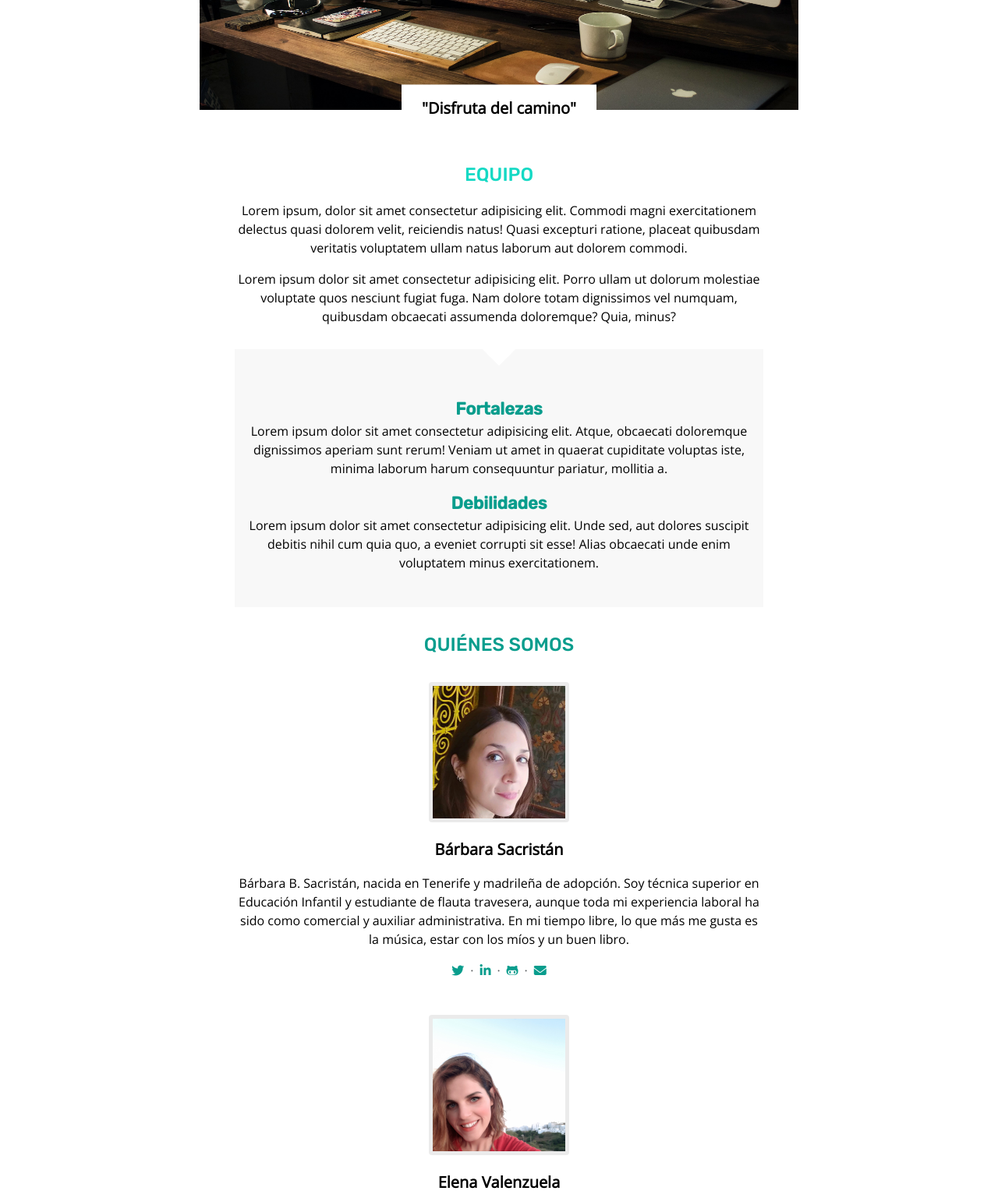
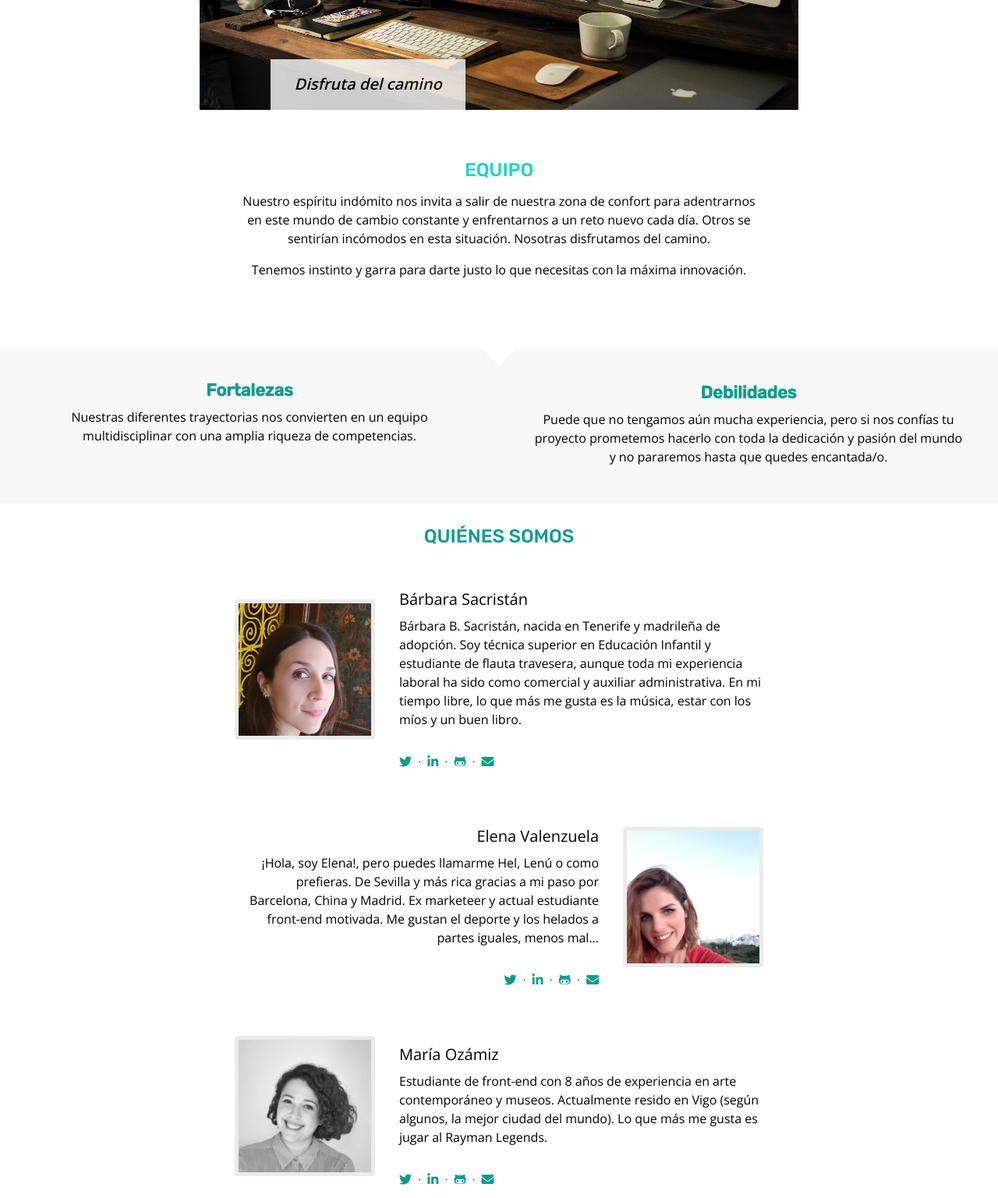
Before and after one commit to Adalab/Project1-Team3, a plain HTML site: page index.html in a window 1280 px wide. Shown: the part 280-1817 px from the top of the page at 78% size. Drawn offline with nearby package versions, Linux system fonts and the light colour scheme.

Commit message:
mobile and tablet completed

```diff
--- a/index.html
+++ b/index.html
@@ -11,7 +11,7 @@
       href="https://fonts.googleapis.com/css2?family=Rubik:wght@500&display=swap"
     />
     <link
-      href="https://fonts.googleapis.com/css2?family=Open+Sans:wght@300&display=swap"
+      href="https://fonts.googleapis.com/css2?family=Open+Sans:wght@300;600&display=swap"
       rel="stylesheet"
     />
     <script
@@ -27,68 +27,58 @@
       </div>
       <nav class="nav-header-menu">
         <ul class="header-menu">
-          <li class="header-menu-item"><a href="#">EQUIPO</a></li>
-          <li class="header-menu-item"><a href="#">QUIÉNES SOMOS</a></li>
+          <li class="header-menu-item"><a href="#top">EQUIPO</a></li>
+          <li class="header-menu-item"><a href="#who">QUIÉNES SOMOS</a></li>
           <li class="header-menu-item"><a href="#">CONTACTO</a></li>
         </ul>
       </nav>
     </header>
     <section class="hero-image wrapper"></section>
     <div class="wrapper">
-      <div class="motto">
+      <div class="motto" id="team">
         <p>
-          "Disfruta del camino"
+          Disfruta del camino
         </p>
       </div>
     </div>
 
-    <main class="wrapper">
+    <main class="main">
       <section>
-        <article class="team" id="team">
+        <article class="team wrapper">
           <h2 class="title-team">EQUIPO</h2>
           <p>
-            Lorem ipsum, dolor sit amet consectetur adipisicing elit. Commodi
-            magni exercitationem delectus quasi dolorem velit, reiciendis natus!
-            Quasi excepturi ratione, placeat quibusdam veritatis voluptatem
-            ullam natus laborum aut dolorem commodi.
+            Nuestro espíritu indómito nos invita a salir de nuestra zona de confort para adentrarnos en este mundo de cambio constante y enfrentarnos a un reto nuevo cada día. Otros se sentirían incómodos en esta situación. Nosotras disfrutamos del camino.
           </p>
           <p>
-            Lorem ipsum dolor sit amet consectetur adipisicing elit. Porro ullam
-            ut dolorum molestiae voluptate quos nesciunt fugiat fuga. Nam dolore
-            totam dignissimos vel numquam, quibusdam obcaecati assumenda
-            doloremque? Quia, minus?
+            Tenemos instinto y garra para darte justo lo que necesitas con la máxima innovación.
           </p>
+          <div class="bite"></div>
         </article>
 
         <article class="strengths-weaknesses">
-          <div class="strengths">
-            <div class="bite"></div>
+          <div class="strengths wrapper">
             <h3 class="title-secondary">Fortalezas</h3>
             <p>
-              Lorem ipsum dolor sit amet consectetur adipisicing elit. Atque,
-              obcaecati doloremque dignissimos aperiam sunt rerum! Veniam ut
-              amet in quaerat cupiditate voluptas iste, minima laborum harum
-              consequuntur pariatur, mollitia a.
+             Nuestras diferentes trayectorias nos convierten en un equipo multidisciplinar con una amplia riqueza de competencias.
             </p>
           </div>
-          <div class="weaknesses">
+          <div class="weaknesses wrapper">
             <h3 class="title-secondary">Debilidades</h3>
             <p>
-              Lorem ipsum dolor sit amet consectetur adipisicing elit. Unde sed,
-              aut dolores suscipit debitis nihil cum quia quo, a eveniet
-              corrupti sit esse! Alias obcaecati unde enim voluptatem minus
-              exercitationem.
+              Puede que no tengamos aún mucha experiencia, pero si nos confías tu proyecto prometemos hacerlo con toda la dedicación y pasión del mundo y no pararemos hasta que quedes encantada/o.
             </p>
           </div>
+          <div id="who"></div>
         </article>
       </section>
 
-      <section class="who" id="who">
+      <section class="who wrapper">
         <h2 class="title-who">QUIÉNES SOMOS</h2>
         <article class="card left">
           <div class="image-container">
             <img src="/images/Team/barbara.jpg" alt="foto barbara" />
           </div>
+          <div class="info-container">
           <h3 class="title-people">Bárbara Sacristán</h3>
           <p>
             Bárbara B. Sacristán, nacida en Tenerife y madrileña de adopción.
@@ -120,15 +110,17 @@
               ><i class="fas fa-envelope icons"></i
             ></a>
           </span>
+        </div>
         </article>
 
         <article class="card right">
           <div class="image-container">
             <img src="/images/Team/elena.jpeg" alt="foto elena" />
           </div>
+          <div class="info-container">
           <h3 class="title-people">Elena Valenzuela</h3>
           <p>
-            ¡Hola, soy Elena!, pero puedes llamarme, Hel, Lenú o como prefieras.
+            ¡Hola, soy Elena!, pero puedes llamarme Hel, Lenú o como prefieras.
             De Sevilla y más rica gracias a mi paso por Barcelona, China y
             Madrid. Ex marketeer y actual estudiante front-end motivada. Me
             gustan el deporte y los helados a partes iguales, menos mal...
@@ -154,12 +146,14 @@
               ><i class="fas fa-envelope icons"></i
             ></a>
           </span>
+        </div>
         </article>
 
         <article class="card left">
           <div class="image-container">
             <img src="/images/Team/maria-ozamiz.jpg" alt="foto maria" />
           </div>
+          <div class="info-container">
           <h3 class="title-people">María Ozámiz</h3>
           <p>
             Estudiante de front-end con 8 años de experiencia en arte
@@ -187,12 +181,14 @@
               ><i class="fas fa-envelope icons"></i
             ></a>
           </span>
+        </div>
         </article>
 
         <article class="card right">
           <div class="image-container">
             <img src="/images/Team/mariajo.jpg" alt="foto mj" />
           </div>
+          <div class="info-container">
           <h3 class="title-people">María José Plaza</h3>
           <p>
             María José Plaza, extremeña afincada en Mallorca ;) Licenciada
@@ -217,12 +213,14 @@
               ><i class="fas fa-envelope icons"></i
             ></a>
           </span>
+        </div>
         </article>
 
         <article class="card left">
           <div class="image-container">
             <img src="/images/Team/sandra.png" alt="foto sandra" />
           </div>
+          <div class="info-container">
           <h3 class="title-people">Sandra Tapia</h3>
           <p>
             Me llamo Sandra y soy de Madrid, siempre he vivido aquí. Estudié
@@ -255,6 +253,7 @@
               ><i class="fas fa-envelope icons"></i
             ></a>
           </span>
+        </div>
         </article>
       </section>
     </main>
@@ -264,7 +263,7 @@
       <h4 class="copyright">Savages ©2020</h4>
 
       <ul class="footer-links">
-        <li><a href="#team">EQUIPO</a></li>
+        <li><a href="#top">EQUIPO</a></li>
         <li><a href="#who">QUIÉNES SOMOS</a></li>
         <li><a href="#">CONTACTO</a></li>
       </ul>
--- a/styles/style.css
+++ b/styles/style.css
@@ -12,8 +12,12 @@
 
 * {
     text-decoration: none;
+    text-align: center;
+}
+
+body {
     font-family: var(--secondary-font);
-  text-align: center;
+    line-height: 24px;
 }
 
 .wrapper {
@@ -47,6 +51,11 @@
     width: auto;
 }
 
+.header-title h1 {
+    font-size: 16px;
+    line-height: 30px;
+}
+
 .header-menu {
     background-color: #14d9c4;
     opacity: 0.9;
@@ -64,6 +73,7 @@
 .header-menu-item {
     padding-top: 0.5rem;
     padding-bottom: 0.5rem;
+    font-size: 15px;
 }
 
 .hero-image {
@@ -75,7 +85,8 @@
 }
 
 .motto {
-  display: block;
+    display: flex;
+    justify-content: space-around;
     background-color: white;
     width: 15.63rem;
     height: 4.063rem;
@@ -84,9 +95,15 @@
     transform: translate(0, -50%);
     font-weight: 600;
     font-size: 1.25rem;
+    align-items: center;
+    font-style: italic;
 }
 
 /* TEAM */
+
+#who {
+  transform: translate(0, -50px);
+}
 
 .team {
     margin-bottom: 1.875rem;
@@ -104,19 +121,25 @@
     width: 30px;
     height: 30px;
     background-color: white;
-  transform: translate(0, -150%) rotate(45deg);
+    transform: translate(0, 150%) rotate(45deg);
     margin: auto;
 }
 .strengths-weaknesses {
     background: var(--grey-color);
     padding-top: 1.875rem;
     padding-bottom: 2.813rem;
+    width: 100%;
+}
+
+.strengths {
+    padding-bottom: 30px;
 }
 
 .title-secondary {
     font-size: 1.375rem;
     font-family: var(--primary-font);
     color: var(--primary-color);
+    line-height: 45px;
 }
 
 /* WHO WE ARE */
@@ -144,6 +167,8 @@
 
 .title-people {
     font-size: 1.25rem;
+    line-height: 45px;
+    font-weight: normal;
 }
 .card {
     padding-bottom: 2.813rem;
@@ -153,6 +178,7 @@
     display: flex;
     flex-direction: row;
     justify-content: center;
+    padding-top: 15px;
 }
 .icons {
     color: var(--primary-color);
@@ -196,7 +222,7 @@
     padding-bottom: 2.813rem;
 }
 
-@media all and (min-width:768px){
+@media all and (min-width: 768px) {
     /* HEADER */
     .header {
         background-color: var(--primary-color);
@@ -210,9 +236,10 @@
         width: 50%;
         display: flex;
         align-items: center;
-    font-size: 1rem;
+        font-size: 16px;
+        line-height: 30px;
     }
-  .nav-header-menu{
+    .nav-header-menu {
         width: 50%;
     }
     .header-menu {
@@ -224,12 +251,15 @@
         font-size: 0.9375rem;
     }
 
-  .motto{
-
+    .motto {
+        opacity: 0.8;
+        margin-left: 46px;
+        transform: translate(0, -100%);
     }
 
     /* MAIN */
-  .wrapper, .wrapper-2{
+    .wrapper,
+    .wrapper-2 {
         max-width: 48rem;
         margin: auto;
         width: 100%;
@@ -237,28 +267,62 @@
         padding-right: 2.813rem;
     }
     /* TEAM */
-  .strengths-weaknesses{
-
+    #who {
+      transform: translate(0, 160px);
     }
-
-  .left{
-
+    .team {
+        margin-bottom: 60px;
     }
-  .right{
-
+    .bite {
+        transform: translate(0, 250%) rotate(45deg);
+    }
+    .strengths-weaknesses {
+        display: flex;
+    }
+    .left {
+        display: flex;
+        align-items: flex-start;
+    }
+    .image-container {
+        flex-shrink: 0;
+    }
+    .left .info-container {
+        display: flex;
+        flex-direction: column;
+        align-items: flex-start;
+        margin-left: 31px;
+    }
+    .left .info-container p {
+        text-align: left;
+    }
+    .right .info-container p {
+        text-align: right;
+    }
+    .sm {
+        margin-top: 15px;
+    }
+    .right {
+        display: flex;
+        flex-direction: row-reverse;
+    }
+    .right .info-container {
+        display: flex;
+        flex-direction: column;
+        align-items: flex-end;
+        margin-right: 31px;
     }
 
     /* FOOTER */
-  .main-footer{
+    .main-footer {
         display: flex;
         justify-content: space-between;
         height: 10.63rem;
     }
-  .copyright{
+    .copyright {
         padding-top: 0.125rem;
         position: relative;
     }
-  .footer-links{
+    .footer-links {
         order: 3;
         display: flex;
         flex-direction: column;
@@ -267,12 +331,12 @@
         width: 20.25rem;
         height: 5.625rem;
     }
-  .footer-links li{
+    .footer-links li {
         padding: 3px;
     }
-  .logo-adalab{
+    .logo-adalab {
         padding-top: 0px;
         position: absolute;
-    transform: translate(-9px,100%);
+        transform: translate(-9px, 100%);
     }
 }
```
Also changed, not shown: images/hero/2.jpg (deleted), 3 other files. Lines whose indentation alone changed are shown as unchanged.
